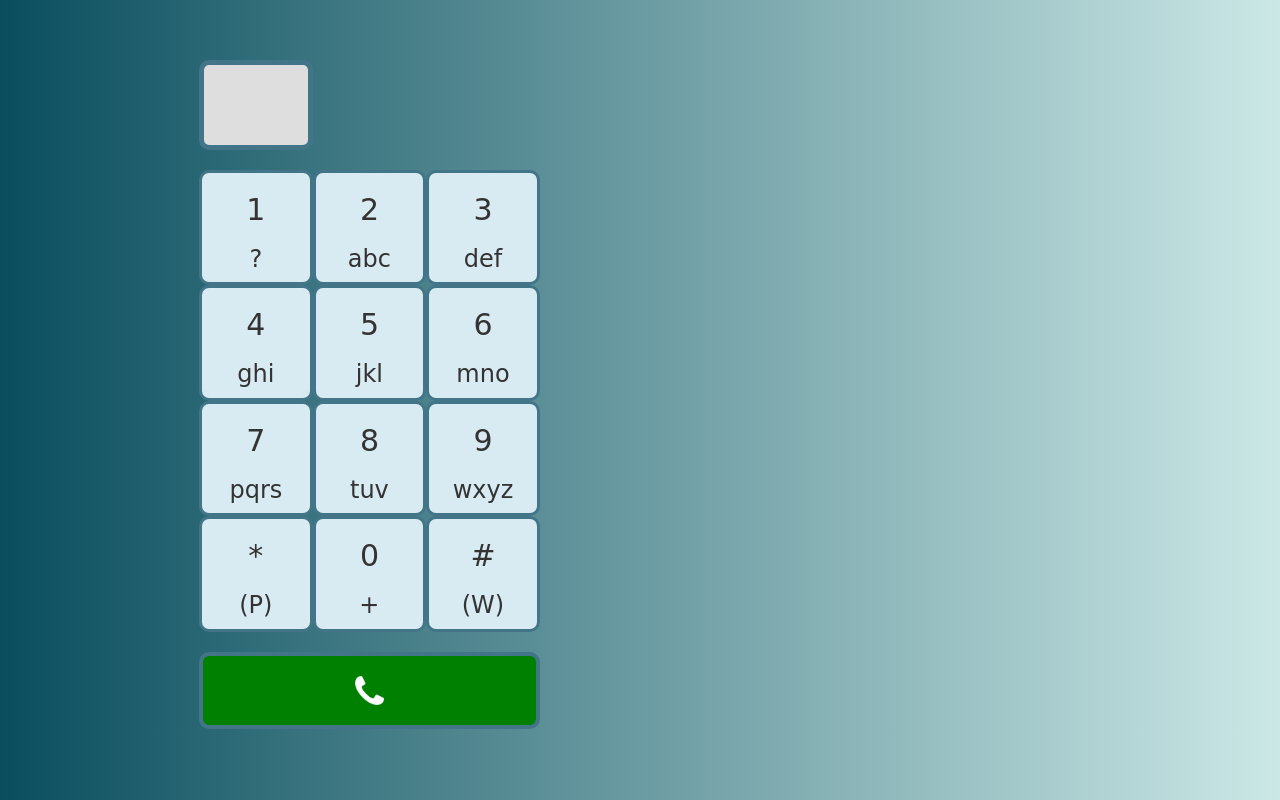
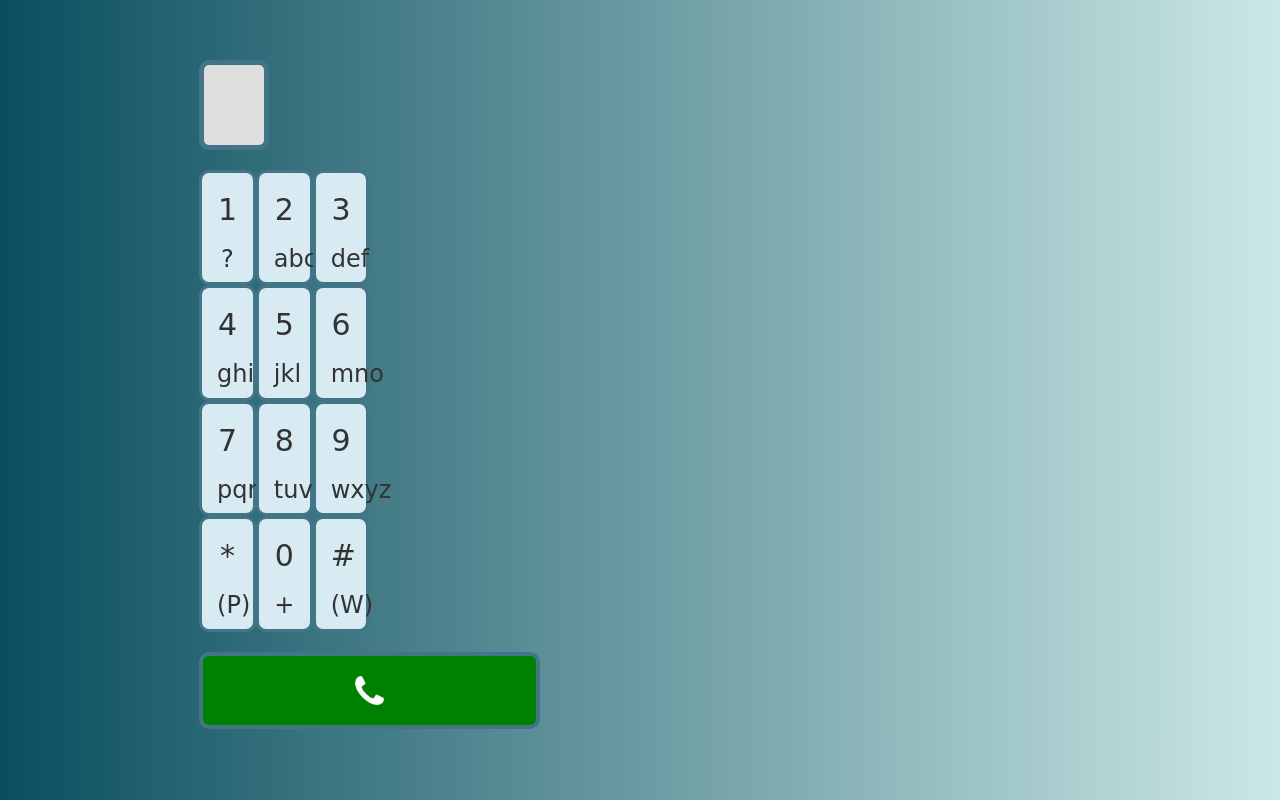
Before and after one commit to Superunknown1103/Bootphone, a plain HTML site: page index.html in a window 1280 px wide. Drawn offline with nearby package versions, Linux system fonts and the light colour scheme; a web font is replaced by a local one.

Commit message:
media querie 4

```diff
--- a/index.html
+++ b/index.html
@@ -21,63 +21,63 @@
 <div class="container containerColor">
   <div class="container">
         <div class="row">
-                <div class="col-sm-12 col-md-12 col-lg-4 col-xs-12 phoneinput">
+                <div class="col-sm-12 col-md-12 col-lg-2 col-xs-12 phoneinput">
                     <btn><h1 id="numbers"></h1></btn>
                 </div>
         </div>
         <br />
 <div class="row">
-        <div class="col-sm-4 col-md-4 col-lg-4 col-xs-4 digit">
+        <div class="col-sm-4 col-md-4 col-lg-2 col-xs-4 digit">
             <h2 value="1" class="value">1</h2>
             <h3 value="1" class="value">?</h3>
         </div>
-        <div class="col-sm-4 col-md-4 col-lg-4 col-xs-4 digit">
+        <div class="col-sm-4 col-md-4 col-lg-2 col-xs-4 digit">
             <h2 value="2" class="value">2</h2>
             <h3 value="2" class="value">abc</h3>
         </div>
-        <div class="col-sm-4 col-md-4 col-lg-4 col-xs-4 digit">
+        <div class="col-sm-4 col-md-4 col-lg-2 col-xs-4 digit">
             <h2 value="3" class="value">3</h2>
             <h3 value="3" class="value">def</h3>
         </div>
 </div>
 <div class="row">
-        <div class="col-sm-4 col-md-4 col-lg-4 col-xs-4 digit">
+        <div class="col-sm-4 col-md-4 col-lg-2 col-xs-4 digit">
             <h2 value="4" class="value">4</h2>
             <h3 value="4" class="value">ghi</h3>
         </div>
-        <div class="col-sm-4 col-md-4 col-lg-4 col-xs-4 digit">
+        <div class="col-sm-4 col-md-4 col-lg-2 col-xs-4 digit">
             <h2 value="5" class="value">5</h2>
             <h3 value="5" class="value">jkl</h3>
         </div>
-        <div class="col-sm-4 col-md-4 col-lg-4 col-xs-4 digit">
+        <div class="col-sm-4 col-md-4 col-lg-2 col-xs-4 digit">
             <h2 value="6" class="value">6</h2>
             <h3 value="6" class="value">mno</h3>
         </div>
 </div>
 <div class="row">
-        <div class="col-sm-4 col-md-4 col-lg-4 col-xs-4 digit">
+        <div class="col-sm-4 col-md-4 col-lg-2 col-xs-4 digit">
             <h2 value="7" class="value">7</h2>
             <h3 value="7" class="value">pqrs</h3>
         </div>
-        <div class="col-sm-4 col-md-4 col-lg-4 col-xs-4 digit">
+        <div class="col-sm-4 col-md-4 col-lg-2 col-xs-4 digit">
             <h2 value="8" class="value">8</h2>
             <h3 value="8" class="value">tuv</h3>
         </div>
-        <div class="col-sm-4 col-md-4 col-lg-4 col-xs-4 digit">
+        <div class="col-sm-4 col-md-4 col-lg-2 col-xs-4 digit">
             <h2 value="9" class="value">9</h2>
             <h3 value="9" class="value">wxyz</h3>
         </div>
     </div>
     <div class="row">
-            <div class="col-sm-4 col-md-4 col-lg-4 col-xs-4 digit">
+            <div class="col-sm-4 col-md-4 col-lg-2 col-xs-4 digit">
                 <h2 value="*" class="value">*</h2>
                 <h3>(P)</h3>
             </div>
-            <div class="col-sm-4 col-md-4 col-lg-4 col-xs-4 digit">
+            <div class="col-sm-4 col-md-4 col-lg-2 col-xs-4 digit">
                 <h2 class="value" value="0">0</h2>
                 <h3>+</h3>
             </div>
-            <div class="col-sm-4 col-md-4 col-lg-4 col-xs-4 digit">
+            <div class="col-sm-4 col-md-4 col-lg-2 col-xs-4 digit">
                 <h2 value="#" class="value">#</h2>
                 <h3>(W)</h3>
             </div>
```
